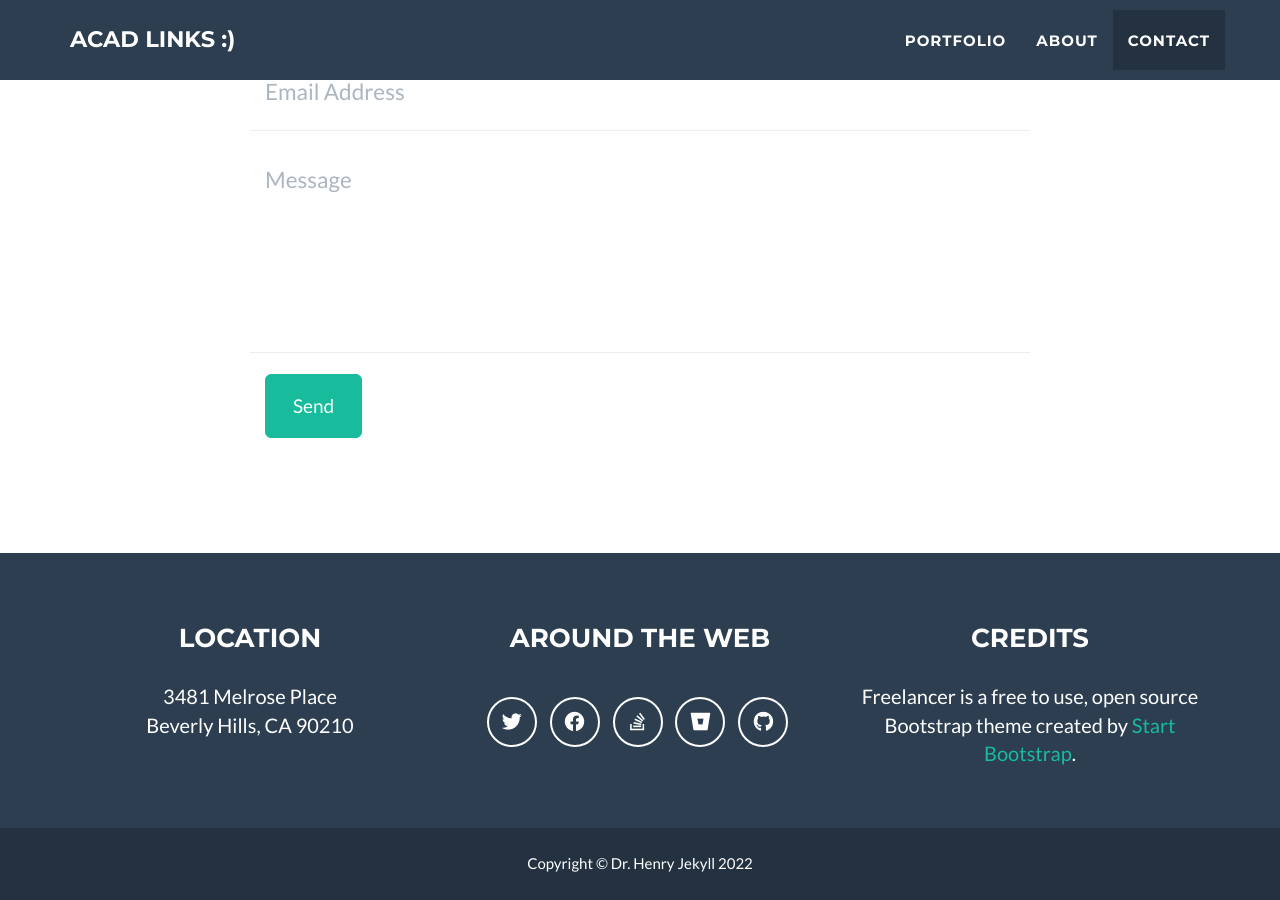
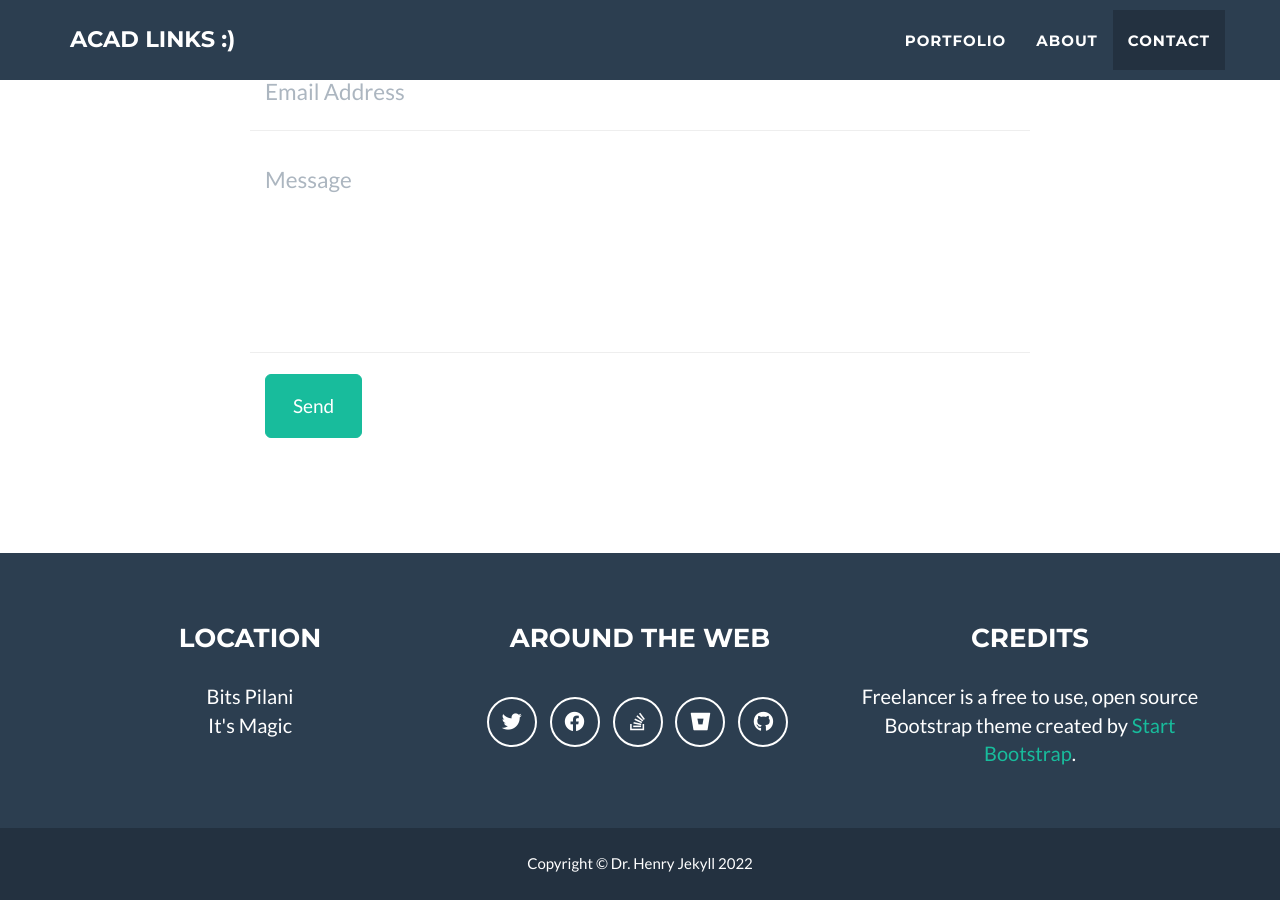
Before and after one commit to BitsAcads/BitsAcads.github.io, a Jekyll site: the page built from _posts/2014-07-18-project-1.markdown, in a window 1280 px wide and 900 px high, scrolled down 2492 px. Built offline with Jekyll 4.4.1, drawn with Linux system fonts in a browser that asks for light colours.

Commit message:
Update _config.yml

```diff
--- a/_config.yml
+++ b/_config.yml
@@ -52,8 +52,8 @@ social:
 
 # Postal address (add as many lines as necessary)
 address:
-  - line: 3481 Melrose Place
-  - line: Beverly Hills, CA 90210
+  - line: Bits Pilani
+  - line: It's Magic
 
 # Credits content
 credits: 'Freelancer is a free to use, open source Bootstrap theme created by <a href="http://startbootstrap.com">Start Bootstrap</a>.'
```
